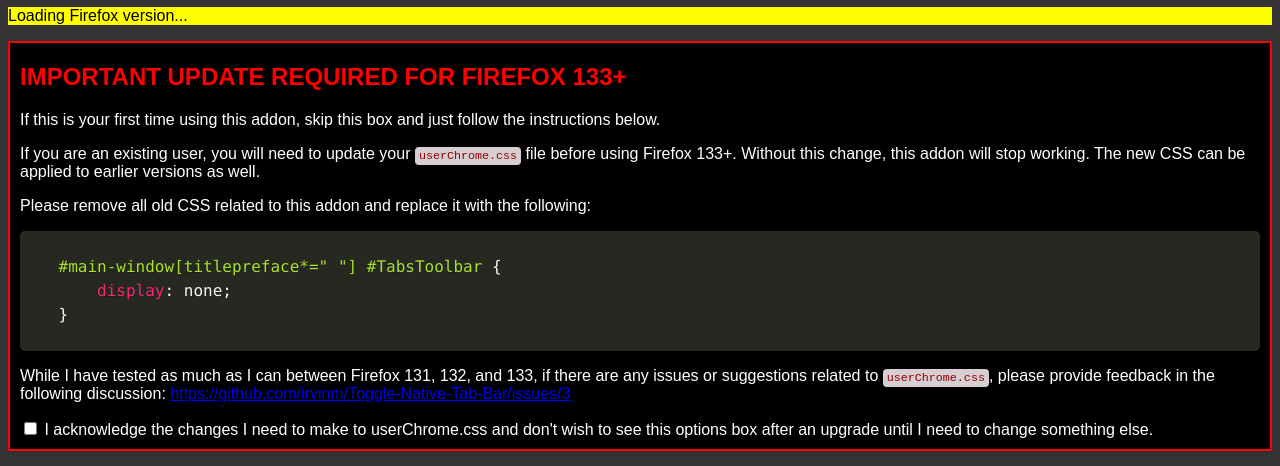
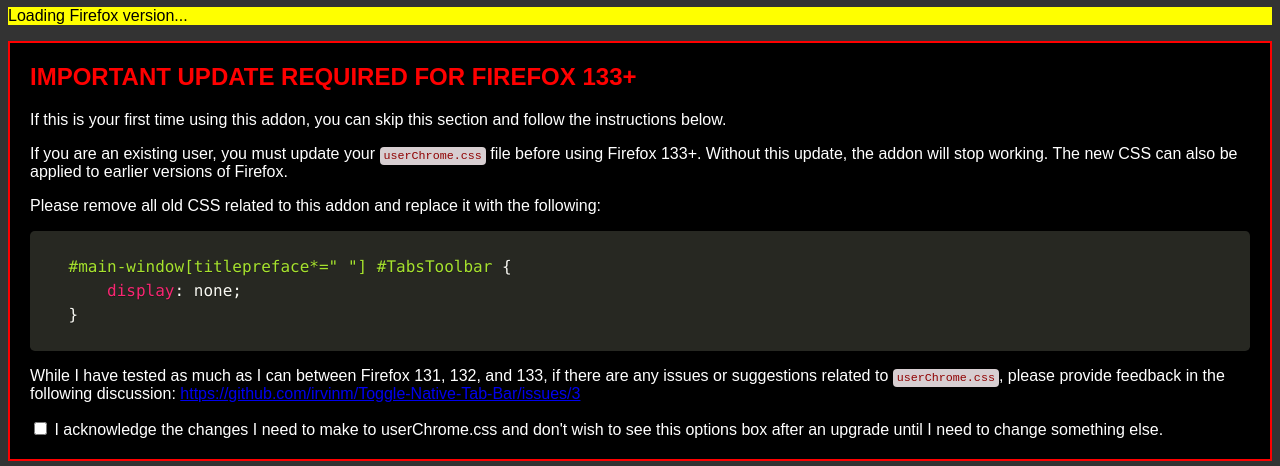
Before and after one commit to irvinm/Toggle-Native-Tab-Bar, a browser extension: page options.html in a window 1280 px wide. Shown: the part 73-539 px from the top of the page. Drawn offline with Linux system fonts and the light colour scheme.

Commit message:
Reworded some instructions and added some padding

```diff
--- a/options.html
+++ b/options.html
@@ -12,10 +12,10 @@
     <p id="firefox-version">Loading Firefox version...</p> <!-- Placeholder for Firefox version -->
 
     <!-- High Importance News Section -->
-    <div id="update-notice" style="border: 2px solid red; padding: 0 10px 10px 10px; background-color: black; margin-bottom: 20px;">
+    <div id="update-notice" style="border: 2px solid red; padding: 0 20px 20px 20px; background-color: black; margin-bottom: 20px;">
         <h2 style="color: red;">IMPORTANT UPDATE REQUIRED FOR FIREFOX 133+</h2>
-        <p>If this is your first time using this addon, skip this box and just follow the instructions below.</p>
-        <p>If you are an existing user, you will need to update your <code>userChrome.css</code> file before using Firefox 133+. Without this change, this addon will stop working. The new CSS can be applied to earlier versions as well.</p>
+        <p>If this is your first time using this addon, you can skip this section and follow the instructions below.</p>
+        <p>If you are an existing user, you must update your <code>userChrome.css</code> file before using Firefox 133+. Without this update, the addon will stop working. The new CSS can also be applied to earlier versions of Firefox.</p>
         <p>Please remove all old CSS related to this addon and replace it with the following:</p>
         <div id="css-box">
     <span class="token selector">#main-window[titlepreface*=" "] #TabsToolbar</span> <span class="token punctuation">{</span>
```
